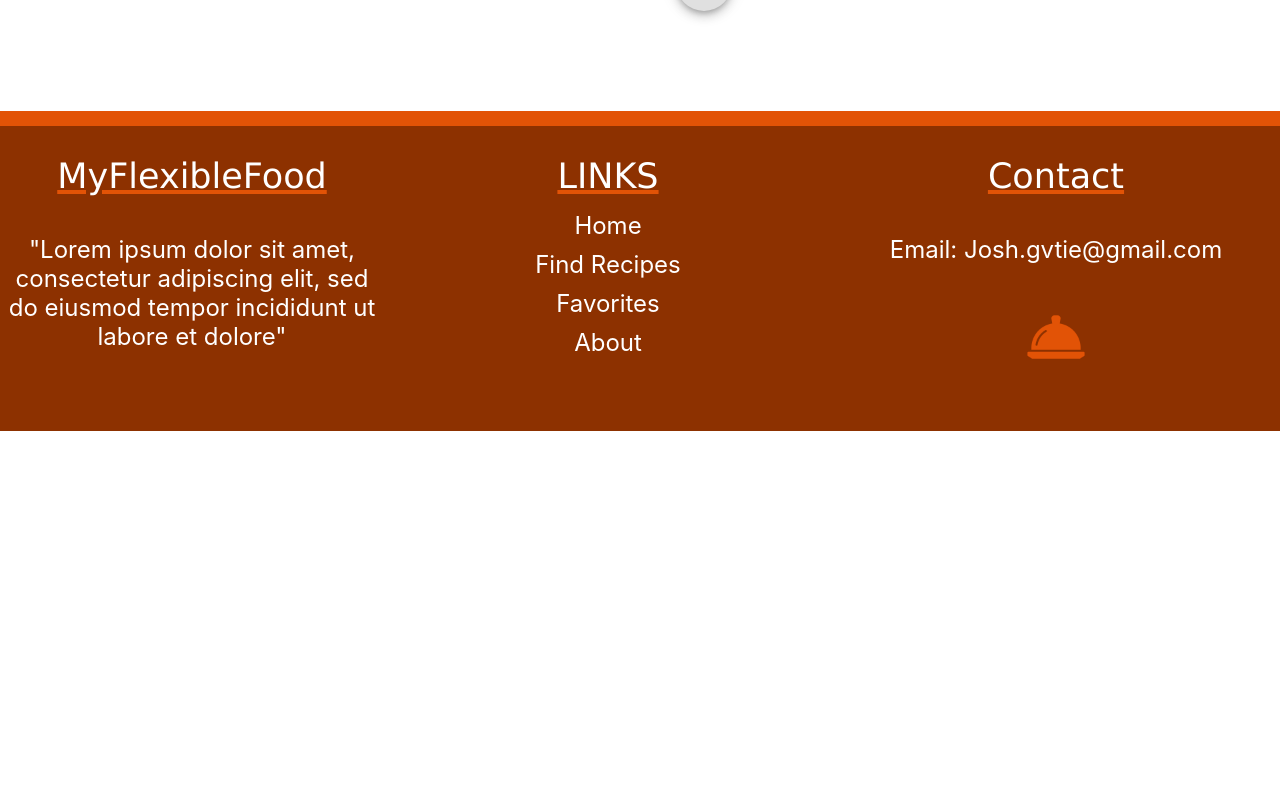
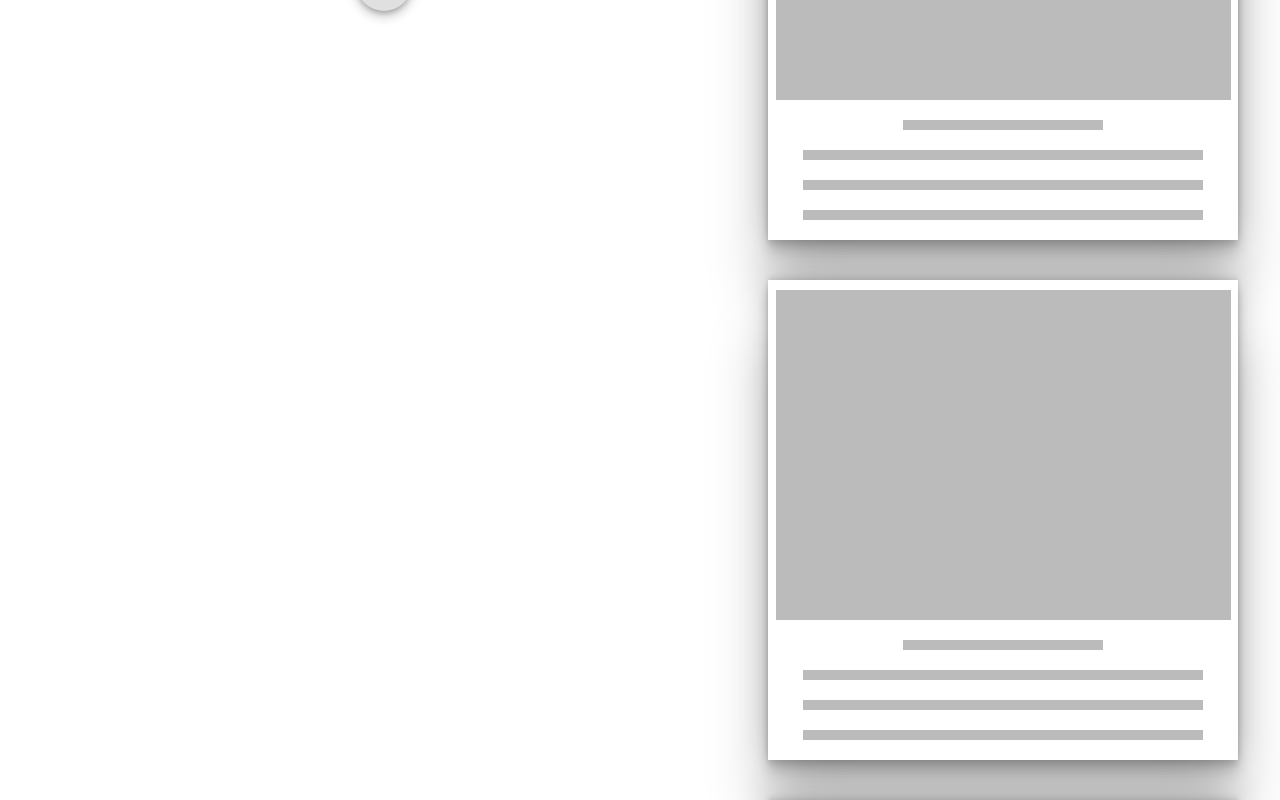
Before and after one commit to JoshuaGutie/flexible-foods, a React (Create React App) app: page /recipes in a window 1280 px wide. Shown: the part 800-1600 px from the top of the page. Before the commit the page ends 1231 px from the top, so only its background shows below. Built offline with nearby package versions, Linux system fonts and the light colour scheme.

Commit message:
finalizing

```diff
--- a/src/components/Calculator.js
+++ b/src/components/Calculator.js
@@ -1,7 +1,7 @@
 import "./css/calculator.css";
 import calorieCover from "./img/calorieCover.png"
 import FindCalculate from "./FindCalculate";
-
+import Footer from "./Footer";
 
 
 function Calculator() {
@@ -18,6 +18,7 @@ function Calculator() {
         <img src={calorieCover} alt='calculator' className="coverc"/>
       </div>
       <FindCalculate />
+      <Footer />
     </div>
   );
 }
--- /dev/null
+++ b/src/components/Empty.js
@@ -0,0 +1,42 @@
+import "./css/search.css";
+import { useSpring, animated as a } from "react-spring";
+
+
+function Empty() {
+    const styles = useSpring({
+        to:   { opacity: 1, x:0, y:0},
+        from: { opacity: 0, x:0, y:1000},
+      })
+
+
+
+  return (
+    <a.div style={styles} className="emptyContainer">
+      <a.div className="empties">
+        <div className="emptyImg"/>
+        <div className="emptyTitle"/>
+        <div className="emptyDesc"/>
+        <div className="emptyDesc"/>
+        <div className="emptyDesc"/>
+      </a.div>
+
+      <div className="empties">
+        <div className="emptyImg"/>
+        <div className="emptyTitle"/>
+        <div className="emptyDesc"/>
+        <div className="emptyDesc"/>
+        <div className="emptyDesc"/>
+      </div>
+
+      <div className="empties">
+        <div className="emptyImg"/>
+        <div className="emptyTitle"/>
+        <div className="emptyDesc"/>
+        <div className="emptyDesc"/>
+        <div className="emptyDesc"/>
+      </div>
+    </a.div>
+  );
+}
+
+export default Empty;
--- a/src/components/FindCalculate.js
+++ b/src/components/FindCalculate.js
@@ -4,6 +4,8 @@ import Select from "@mui/material/Select";
 import MenuItem from "@mui/material/MenuItem";
 import TextField from "@mui/material/TextField";
 import FormControl from "@mui/material/FormControl";
+import { Button } from "@mui/material";
+
 
 function FindCalculate(props) {
   const handleChange = (event) => {
@@ -15,8 +17,9 @@ function FindCalculate(props) {
     feet: 0,
     inches: 0,
     age: 0,
-    limit: 0,
-    gender: "",
+    limit: "Check Your",
+    gender: 0,
+    activity:0
   });
 
   const handleSubmit = (event, props) => {
@@ -26,11 +29,16 @@ function FindCalculate(props) {
       feet: event.target.value,
       inches: event.target.value,
       age: event.target.value,
+      activity: event.target.value
     });
     if (calories.gender === "male") {
       setCalories({
-        limit: (66 + (6.3 * calories.bodyWeight) + (12.9 *(12*calories.feet)) + (-6.8 *calories.age)) * 1.55
+        limit: (66 + (6.3 * calories.bodyWeight) + (12.9 *(12*calories.feet)) + (-6.8 *calories.age)) * calories.activity
       });
+    } else {
+        setCalories({
+            limit: (655 + (4.3 * calories.bodyWeight) + (4.7 *(12*calories.feet)) + (-4.7 *calories.age)) * calories.activity
+          });
     }
     console.log(calories);
   };
@@ -51,6 +59,27 @@ function FindCalculate(props) {
             >
               <MenuItem value={"male"}>Male</MenuItem>
               <MenuItem value={"female"}>Female</MenuItem>
+            </Select>{" "}
+          </FormControl>
+
+          <FormControl fullWidth>
+            <InputLabel>Activity Level</InputLabel>
+            <Select
+              labelId="demo-simple-select-label"
+              id="demo-simple-select"
+              value={calories.activity || ""}
+              name="activity"
+              label="gender"
+              onChange={handleChange}
+            >
+              <MenuItem value={1.2}>Little to none</MenuItem>
+              <MenuItem value={1.375}>1-3 workouts/week</MenuItem>
+              <MenuItem value={1.55}>3-5 workouts/week</MenuItem>
+              <MenuItem value={1.725}>6-7 workouts/week</MenuItem>
+              <MenuItem value={1.9}>2 workouts per day</MenuItem>
+
+
+
             </Select>{" "}
           </FormControl>
           <div>
@@ -90,12 +119,12 @@ function FindCalculate(props) {
             />
           </div>
           <div>
-            <button>Submit Contact</button>
+            <Button color="primary" variant="outlined" onClick={handleSubmit}>Submit Contact</Button>
           </div>
         </form>
       </div>
       <div className="calorieCount">
-        <h2>{calories.limit} Calories Per Day</h2>
+        <h2 className="calorieNum">{calories.limit} Calories Per Day</h2>
       </div>
     </div>
   );
--- a/src/components/Home.js
+++ b/src/components/Home.js
@@ -7,7 +7,6 @@ import calculator from "./img/calculator.png";
 import Button from "@mui/material/Button";
 import { NavLink } from "react-router-dom";
 import Footer from "./Footer";
-
 
 class Home extends Component {
   render() {
@@ -89,6 +88,24 @@ class Home extends Component {
               Calculate your maintainance calorie intake as well as calorie
               deficite{" "}
             </span>
+            <NavLink
+              onClick={this.createText}
+              exact
+              ClassName="active"
+              to="/calculator"
+            >
+              <Button
+                variant="contained"
+                color="primary"
+                style={{
+                  marginTop: "10px",
+                  backgroundColor: "#F96D22",
+                  fontSize: "18px",
+                }}
+              >
+                Go
+              </Button>
+            </NavLink>
           </div>
         </div>
         <Footer />
--- a/src/components/Meal.js
+++ b/src/components/Meal.js
@@ -24,6 +24,7 @@ export default function Meal({ item }) {
       console.log("info", info);
     }, [])
 
+
   return (
     <a.div style={styles} className="mealC">
        <img src={item.image} alt="recipe" className="mealImage" />
--- a/src/components/Search.js
+++ b/src/components/Search.js
@@ -7,6 +7,7 @@ import SearchIcon from "@mui/icons-material/Search";
 import DeleteIcon from "@mui/icons-material/Delete";
 import SearchData from "./SearchData";
 import ExpandIcon from "@mui/icons-material/Expand";
+import Empty from "./Empty";
 
 class Search extends Component {
   constructor(props) {
@@ -147,6 +148,10 @@ class Search extends Component {
           )}
         </div>
         {/*if mealdata is not empty then search and render recipes via spoonacular */}
+        {this.state.mealData === null && (
+          <Empty />
+        )}
+
         {this.state.mealData != null && (
           <>
             <div className="showMore">
--- a/src/components/css/calculator.css
+++ b/src/components/css/calculator.css
@@ -12,3 +12,8 @@
     width: 474px;
     height: 316px;
 }
+
+.formContainer form {
+    margin: auto;
+    color: red;
+}
--- a/src/components/css/search.css
+++ b/src/components/css/search.css
@@ -101,20 +101,68 @@ form {
   font-family: "Gill Sans", "Gill Sans MT", Calibri, "Trebuchet MS", sans-serif;
 }
 .showMore {
-    position: relative;
+  position: relative;
   display: flex;
   flex-direction: column;
   color: #252525;
   align-self: flex-end;
   top: 75px;
   left: 350px;
-
 }
 
 .showMore span {
-    width: max-content;
+  width: max-content;
 }
 
+.emptyContainer {
+  width: 40vw;
+  margin-left: 10vw;
+}
+
+.emptyImg {
+width: 455px;
+height: 330px;
+margin: 10px auto 0 auto;
+background-color: #bbbbbb;
+}
+
+.emptyTitle {
+  width: 200px;
+  height: 10px;
+  background-color: #bbbbbb;
+margin: 20px auto 0 auto;
+}
+
+.emptyDesc {
+  width: 400px;
+  height: 10px;
+  background-color: #bbbbbb;
+margin: 20px auto 0 auto;
+}
+
+.calorieNum {
+  font-size: 3em;
+  font-family: "Gill Sans", "Gill Sans MT", Calibri, "Trebuchet MS", sans-serif;
+  color: #f96d22;
+  width: fit-content;
+  margin: 20px auto 20px auto;
+}
+.empties {
+  display: flex;
+  flex-direction: column;
+  width: 470px;
+  height: 480px;
+  background-color: white ;
+  margin: 40px 0 0 0;
+  box-shadow: rgba(0, 0, 0, 0.25) 0px 54px 55px,
+    rgba(0, 0, 0, 0.12) 0px -12px 30px, rgba(0, 0, 0, 0.12) 0px 4px 6px,
+    rgba(0, 0, 0, 0.17) 0px 12px 13px, rgba(0, 0, 0, 0.09) 0px -3px 5px;
+}
+
+.empties {
+  width: 470px;
+  height: 480px;
+}
 @media only screen and (max-width: 850px) {
   .searchC {
     flex-direction: column;
```
